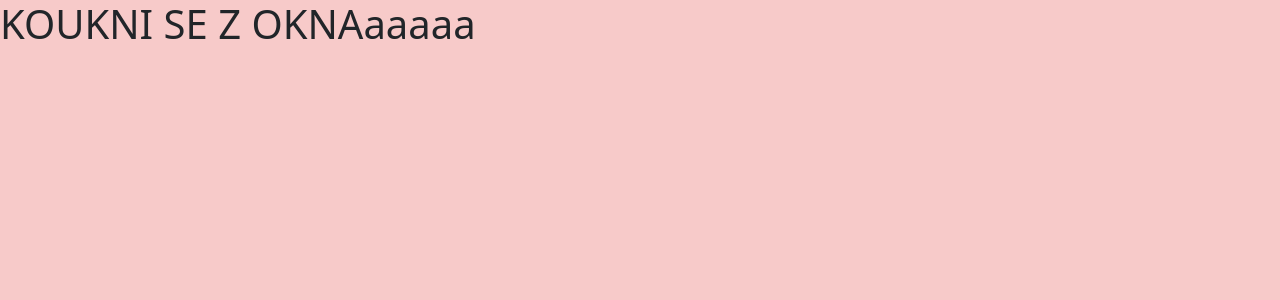
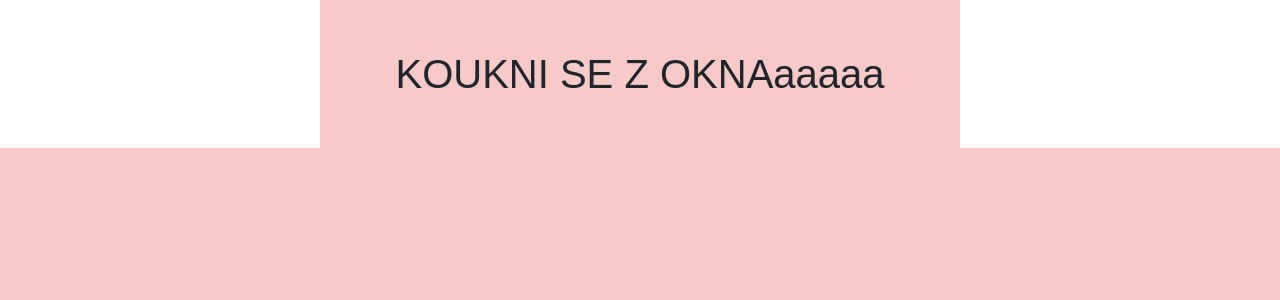
Before and after one commit to Marud6/crudtest, a PHP site: page /pocasi.php in a window 1280 px wide. Shown: the top 300 px of the page. Run offline with PHP 8.4, Linux system fonts and the light colour scheme.

Commit message:
pocasí extension

```diff
--- a/pocasi.php
+++ b/pocasi.php
@@ -4,6 +4,14 @@ include"./compheader.php";
 echo createHeader();
 ?>
 <body>
-    <h1 >KOUKNI SE Z OKNAaaaaa</h1>
+    <h1 style="
+    margin: auto;
+    width: 640px;
+    padding: 50px;
+    font-family: 'Lexend Deca', sans-serif;
+    text-align: center;
+
+
+">KOUKNI SE Z OKNAaaaaa</h1>
 </body>
 </html>
```
